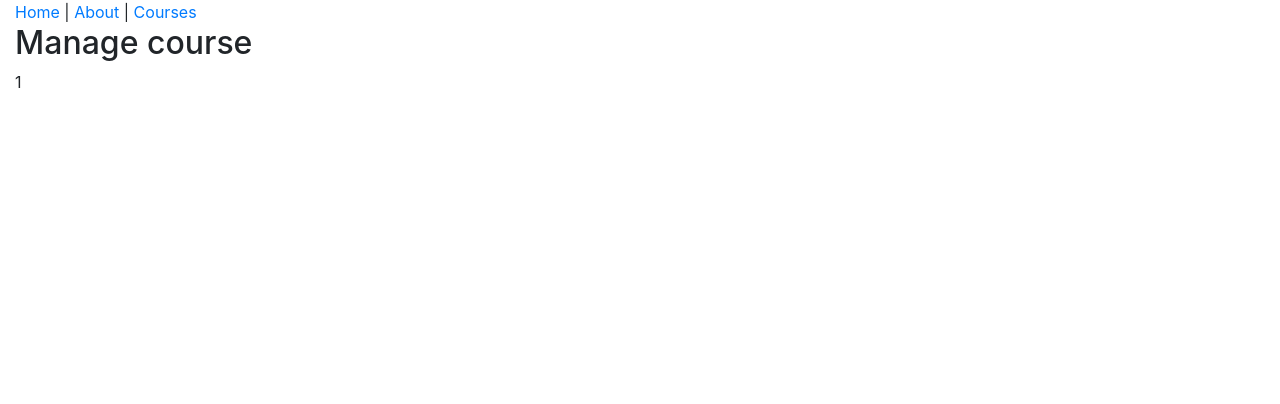
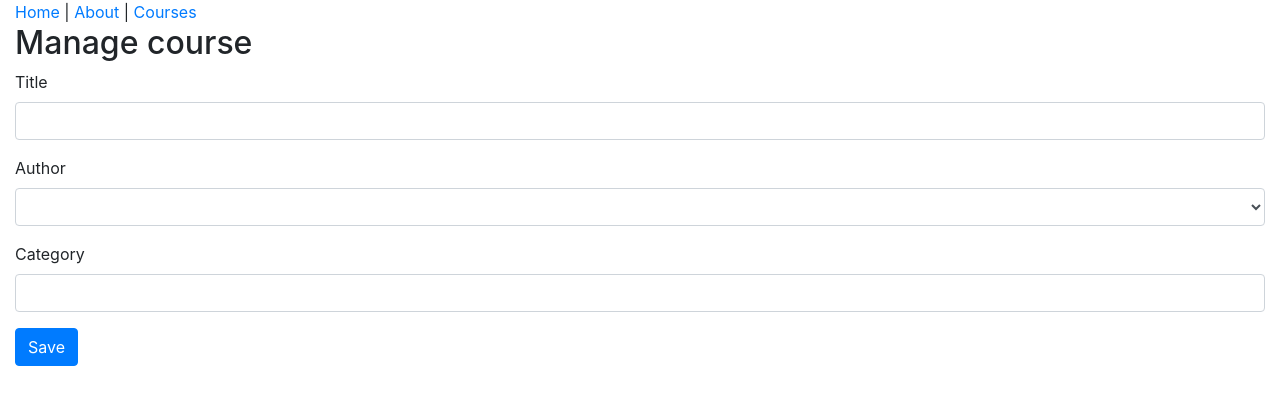
Before and after one commit to Erlemorgaine/react-flux-practice, a React (Create React App) app: page /course/1 in a window 1280 px wide. Shown: the top 404 px of the page. Built offline with nearby package versions, Linux system fonts and the light colour scheme; no server answers.

Commit message:
enable adding course

```diff
--- a/package.json
+++ b/package.json
@@ -12,6 +12,7 @@
     "react-dom": "^17.0.1",
     "react-router-dom": "^5.2.0",
     "react-scripts": "4.0.1",
+    "react-toastify": "^5.1.1",
     "web-vitals": "^0.2.4"
   },
   "scripts": {
--- a/src/components/App.js
+++ b/src/components/App.js
@@ -6,17 +6,21 @@
 import NotFoundPage from "./NotFoundPage";
 import ManageCoursePage from "./ManageCoursePage";
 import { Route, Switch, Redirect } from 'react-router-dom';
+import { ToastContainer } from "react-toastify";
+import "react-toastify/dist/ReactToastify.css";
 
 function App() {
 
     return (
         <div className="container-fluid">
             <Header/>
+            <ToastContainer autoClose={3000} hideProgressBar/>
             <Switch>
                 <Route path="/" exact component={HomePage}/>
                 <Route path="/courses" component={CoursesPage}/>
                 <Route path="/about" component={AboutPage}/>
                 <Route path="/course/:slug" component={ManageCoursePage}/>
+                <Route path="/course" component={ManageCoursePage}/>
                 <Redirect from="/about-page" to="/about"/>
                 <Route component={NotFoundPage}/>
             </Switch>
--- /dev/null
+++ b/src/components/CourseForm.js
@@ -0,0 +1,45 @@
+import React from "react";
+import TextInput from "./common/TextInput";
+
+const CourseForm = (props) => {
+    return (
+        <form onSubmit={props.onSubmit}>
+            <TextInput
+                id="title"
+                name="title"
+                label="Title"
+                value={props.course.title}
+                onChange={props.onCourseChange}
+            />
+
+            <div className="form-group">
+                <label htmlFor="author">Author</label>
+                <div className="field">
+                    <select
+                        id="author"
+                        name="authorId"
+                        className="form-control"
+                        value={props.course.authorId || ""}
+                        onChange={props.onCourseChange}
+                    >
+                        <option value=""></option>
+                        <option value="1">Cory House</option>
+                        <option value="2">Scott Allen</option>
+                    </select>
+                </div>
+            </div>
+
+            <TextInput
+                id="category"
+                name="category"
+                label="Category"
+                value={props.course.category}
+                onChange={props.onCourseChange}
+            />
+
+            <input type="submit" value="Save" className="btn btn-primary"/>
+        </form>
+    )
+}
+
+export default CourseForm;
--- a/src/components/CourseList.js
+++ b/src/components/CourseList.js
@@ -3,7 +3,6 @@
 import { Link } from "react-router-dom";
 
 function CourseList (props) {
-
 
     function renderRow(course) {
         return <tr key={course.id}>
@@ -15,7 +14,7 @@
 
     return (
         <>
-            <table>
+            <table className="table">
                 <thead>
                     <tr>
                         <th>Title</th>
--- a/src/components/CoursesPage.js
+++ b/src/components/CoursesPage.js
@@ -1,4 +1,5 @@
 import React, { useState, useEffect } from "react";
+import { Link } from "react-router-dom";
 import { getCourses } from "../api/courseApi";
 import CourseList from "./CourseList";
 
@@ -12,6 +13,7 @@
     return (
         <>
             <h2>Courses</h2>
+            <Link to="/course" className="btn btn-primary">Add course</Link>
             <CourseList courses={courses}/>
         </>
     );
--- a/src/components/ManageCoursePage.js
+++ b/src/components/ManageCoursePage.js
@@ -1,13 +1,35 @@
-import React from "react";
+import React, { useState } from "react";
 import { Prompt } from "react-router-dom";
+import CourseForm from "./CourseForm";
+import * as courseApi from "../api/courseApi";
+import { toast } from "react-toastify";
 
 const ManageCoursePage = (props) => {
+    const [ course, setCourse ] = useState({
+        id: null,
+        slug: "",
+        title: "",
+        authorId: null,
+        category: ""
+    });
+
+    function handleCourseChange({target}) {
+        setCourse({...course, [target.name]: target.value});
+    }
+
+    function handleSubmit(event) {
+        event.preventDefault();
+        courseApi.saveCourse(course).then(() => {
+            props.history.push("/courses");
+            toast.success("Course saved");
+        });
+    }
 
     return (
         <>
             <h2>Manage course</h2>
             <Prompt when={true} message="Are you sure you want to leave?"/>
-            { props.match.params.slug }
+            <CourseForm course={course} onCourseChange={handleCourseChange} onSubmit={handleSubmit}/>
         </>
     );
 }
--- /dev/null
+++ b/src/components/common/TextInput.js
@@ -0,0 +1,42 @@
+import React from "react";
+import PropTypes from "prop-types";
+
+function TextInput(props) {
+    let wrapperClass = "form-group";
+
+    if (props.error.length > 0) {
+        wrapperClass += " has-error";
+    }
+
+    return (
+        <div className={wrapperClass}>
+            <label htmlFor={props.id}>{ props.label }</label>
+            <div className="field">
+                <input
+                    id={props.id}
+                    type="text"
+                    name={props.name}
+                    className="form-control"
+                    value={props.value}
+                    onChange={props.onChange}
+                />
+            </div>
+            { props.error && <div className="alert alert-danger">{ props.error }</div> }
+        </div>
+    )
+}
+
+TextInput.propTypes = {
+    id: PropTypes.string.isRequired,
+    name: PropTypes.string.isRequired,
+    label: PropTypes.string.isRequired,
+    onChange: PropTypes.func.isRequired,
+    value: PropTypes.string,
+    error: PropTypes.string
+}
+
+TextInput.defaultProps = {
+    error: ""
+}
+
+export default TextInput;
--- a/tools/db.json
+++ b/tools/db.json
@@ -1 +1,112 @@
-{"courses":[{"id":1,"title":"Securing React Apps with Auth0","slug":"react-auth0-authentication-security","authorId":1,"category":"JavaScript"},{"id":2,"title":"React: The Big Picture","slug":"react-big-picture","authorId":1,"category":"JavaScript"},{"id":3,"title":"Creating Reusable React Components","slug":"react-creating-reusable-components","authorId":1,"category":"JavaScript"},{"id":4,"title":"Building a JavaScript Development Environment","slug":"javascript-development-environment","authorId":1,"category":"JavaScript"},{"id":5,"title":"Building Applications with React and Redux","slug":"react-redux-react-router-es6","authorId":1,"category":"JavaScript"},{"id":6,"title":"Building Applications in React and Flux","slug":"react-flux-building-applications","authorId":1,"category":"JavaScript"},{"id":7,"title":"Clean Code: Writing Code for Humans","slug":"writing-clean-code-humans","authorId":1,"category":"Software Practices"},{"id":8,"title":"Architecting Applications for the Real World","slug":"architecting-applications-dotnet","authorId":1,"category":"Software Architecture"},{"id":9,"title":"Becoming an Outlier: Reprogramming the Developer Mind","slug":"career-reboot-for-developer-mind","authorId":1,"category":"Career"},{"id":10,"title":"Web Component Fundamentals","slug":"web-components-shadow-dom","authorId":1,"category":"HTML5"}],"authors":[{"id":1,"name":"Cory House"},{"id":2,"name":"Scott Allen"},{"id":3,"name":"Dan Wahlin"}]}
+{
+  "courses": [
+    {
+      "id": 1,
+      "title": "Securing React Apps with Auth0",
+      "slug": "react-auth0-authentication-security",
+      "authorId": 1,
+      "category": "JavaScript"
+    },
+    {
+      "id": 2,
+      "title": "React: The Big Picture",
+      "slug": "react-big-picture",
+      "authorId": 1,
+      "category": "JavaScript"
+    },
+    {
+      "id": 3,
+      "title": "Creating Reusable React Components",
+      "slug": "react-creating-reusable-components",
+      "authorId": 1,
+      "category": "JavaScript"
+    },
+    {
+      "id": 4,
+      "title": "Building a JavaScript Development Environment",
+      "slug": "javascript-development-environment",
+      "authorId": 1,
+      "category": "JavaScript"
+    },
+    {
+      "id": 5,
+      "title": "Building Applications with React and Redux",
+      "slug": "react-redux-react-router-es6",
+      "authorId": 1,
+      "category": "JavaScript"
+    },
+    {
+      "id": 6,
+      "title": "Building Applications in React and Flux",
+      "slug": "react-flux-building-applications",
+      "authorId": 1,
+      "category": "JavaScript"
+    },
+    {
+      "id": 7,
+      "title": "Clean Code: Writing Code for Humans",
+      "slug": "writing-clean-code-humans",
+      "authorId": 1,
+      "category": "Software Practices"
+    },
+    {
+      "id": 8,
+      "title": "Architecting Applications for the Real World",
+      "slug": "architecting-applications-dotnet",
+      "authorId": 1,
+      "category": "Software Architecture"
+    },
+    {
+      "id": 9,
+      "title": "Becoming an Outlier: Reprogramming the Developer Mind",
+      "slug": "career-reboot-for-developer-mind",
+      "authorId": 1,
+      "category": "Career"
+    },
+    {
+      "id": 10,
+      "title": "Web Component Fundamentals",
+      "slug": "web-components-shadow-dom",
+      "authorId": 1,
+      "category": "HTML5"
+    },
+    {
+      "id": 11,
+      "slug": "tt",
+      "title": "tt",
+      "authorId": 2,
+      "category": "la",
+      "createdAt": 1611841366194
+    },
+    {
+      "id": 12,
+      "slug": "test",
+      "title": "test",
+      "authorId": 2,
+      "category": "testest",
+      "createdAt": 1611841545062
+    },
+    {
+      "id": 13,
+      "slug": "toast",
+      "title": "toast",
+      "authorId": 1,
+      "category": "la",
+      "createdAt": 1611841893806
+    }
+  ],
+  "authors": [
+    {
+      "id": 1,
+      "name": "Cory House"
+    },
+    {
+      "id": 2,
+      "name": "Scott Allen"
+    },
+    {
+      "id": 3,
+      "name": "Dan Wahlin"
+    }
+  ]
+}
```
Also changed, not shown: 2 other files (tests, documents, lock files or other folders).
